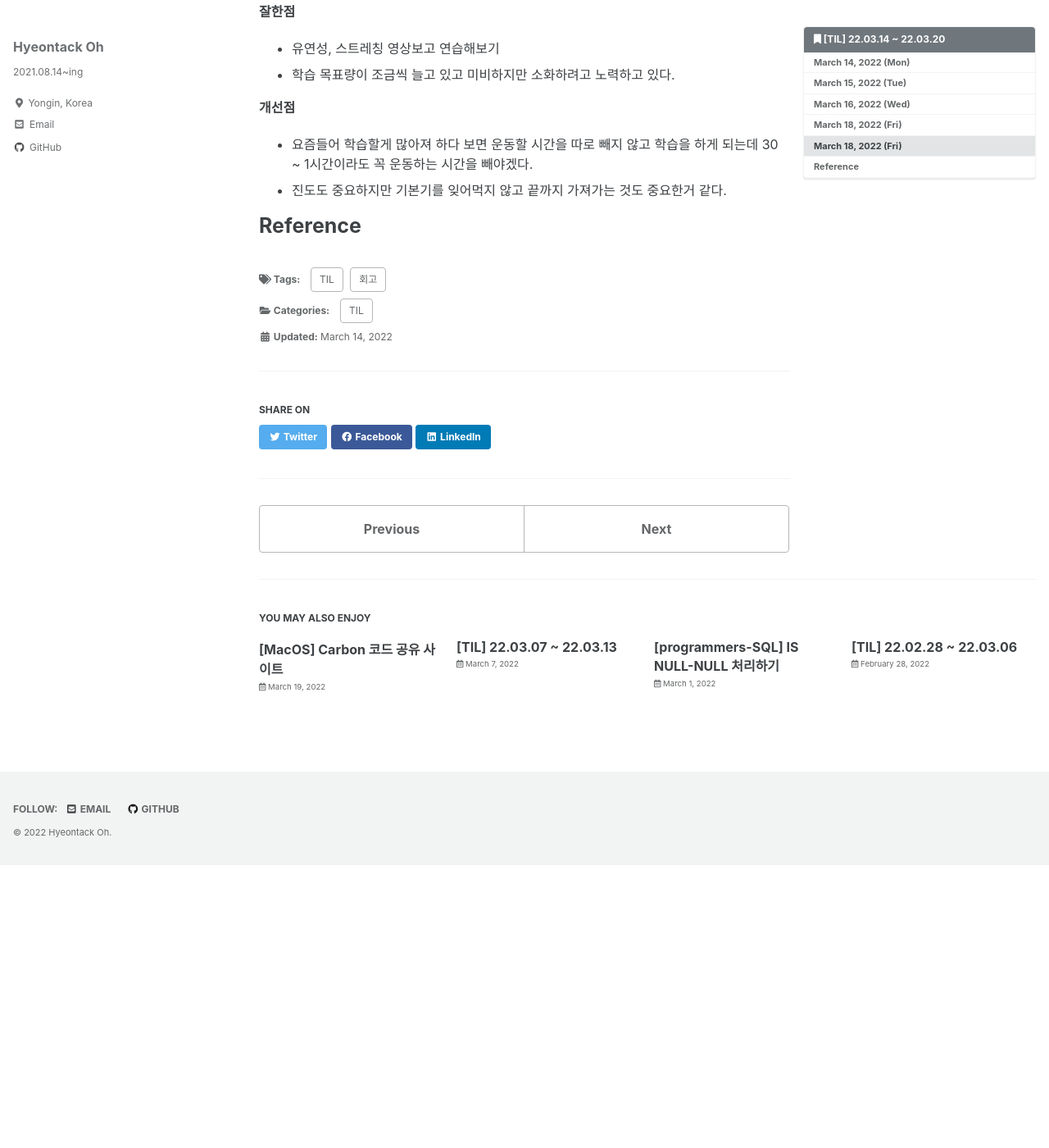
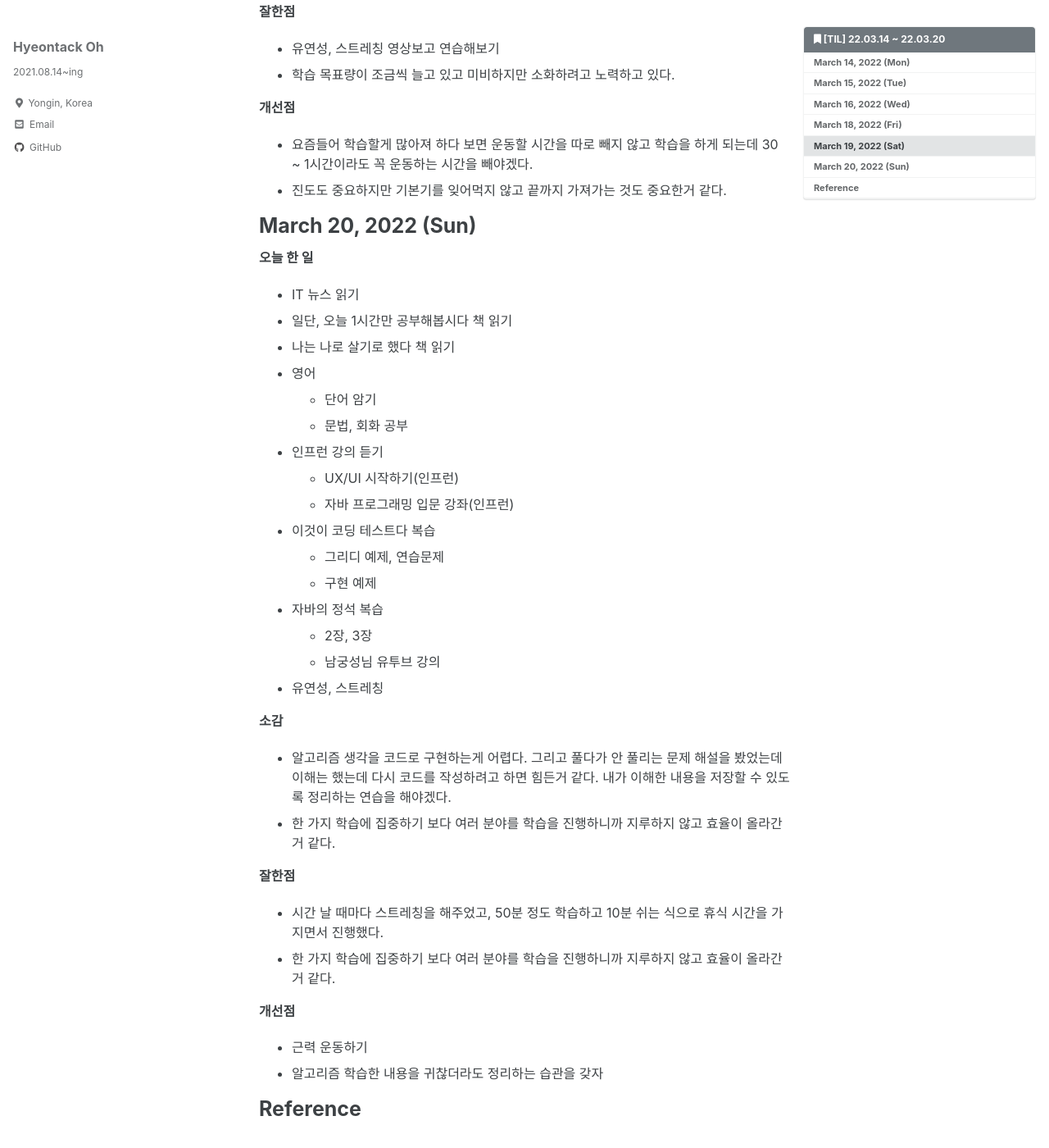
Before and after one commit to hyeontack5/hyeontack5.github.io, a Jekyll site: the page built from _posts/TIL/2022-03-14-[TIL] 22.03.14 ~ 22.03.20.md, in a window 1280 px wide and 1400 px high, scrolled down 3763 px. Shown: the whole window at 82% size. Built offline with Jekyll 4.4.1, drawn with Linux system fonts in a browser that asks for light colours; cached includes are drawn as plain includes; before the commit the page ends 4818 px from its top, so only the background shows below that; some of the changed text lies outside the part shown.

Commit message:
Docs: 22.03.20 회고

```diff
--- a/_posts/TIL/2022-03-14-[TIL] 22.03.14 ~ 22.03.20.md
+++ b/_posts/TIL/2022-03-14-[TIL] 22.03.14 ~ 22.03.20.md
@@ -105,7 +105,7 @@ toc_icon: "bookmark"
 - 운동하기
 - 복습하기
 
-# March 18, 2022 (Fri)
+# March 19, 2022 (Sat)
 
 **오늘 한 일**
 - IT 뉴스 읽기
@@ -133,4 +133,37 @@ toc_icon: "bookmark"
 - 요즘들어 학습할게 많아져 하다 보면 운동할 시간을 따로 빼지 않고 학습을 하게 되는데 30 ~ 1시간이라도 꼭 운동하는 시간을 빼야겠다.
 - 진도도 중요하지만 기본기를 잊어먹지 않고 끝까지 가져가는 것도 중요한거 같다.
 
+# March 20, 2022 (Sun)
+
+**오늘 한 일**
+- IT 뉴스 읽기
+- 일단, 오늘 1시간만 공부해봅시다 책 읽기
+- 나는 나로 살기로 했다 책 읽기
+- 영어
+  - 단어 암기
+  - 문법, 회화 공부
+- 인프런 강의 듣기
+  - UX/UI 시작하기(인프런)
+  - 자바 프로그래밍 입문 강좌(인프런)
+- 이것이 코딩 테스트다 복습
+  - 그리디 예제, 연습문제
+  - 구현 예제
+- 자바의 정석 복습
+  - 2장, 3장
+  - 남궁성님 유투브 강의
+- 유연성, 스트레칭
+
+**소감**
+- 알고리즘 생각을 코드로 구현하는게 어렵다. 그리고 풀다가 안 풀리는 문제 해설을 봤었는데 이해는 했는데 다시 코드를 작성하려고 하면 힘든거 같다.
+내가 이해한 내용을 저장할 수 있도록 정리하는 연습을 해야겠다.
+- 한 가지 학습에 집중하기 보다 여러 분야를 학습을 진행하니까 지루하지 않고 효율이 올라간거 같다.
+
+**잘한점**
+- 시간 날 때마다 스트레칭을 해주었고, 50분 정도 학습하고 10분 쉬는 식으로 휴식 시간을 가지면서 진행했다.
+- 한 가지 학습에 집중하기 보다 여러 분야를 학습을 진행하니까 지루하지 않고 효율이 올라간거 같다.
+
+**개선점**
+- 근력 운동하기
+- 알고리즘 학습한 내용을 귀찮더라도 정리하는 습관을 갖자
+
 # Reference
```
